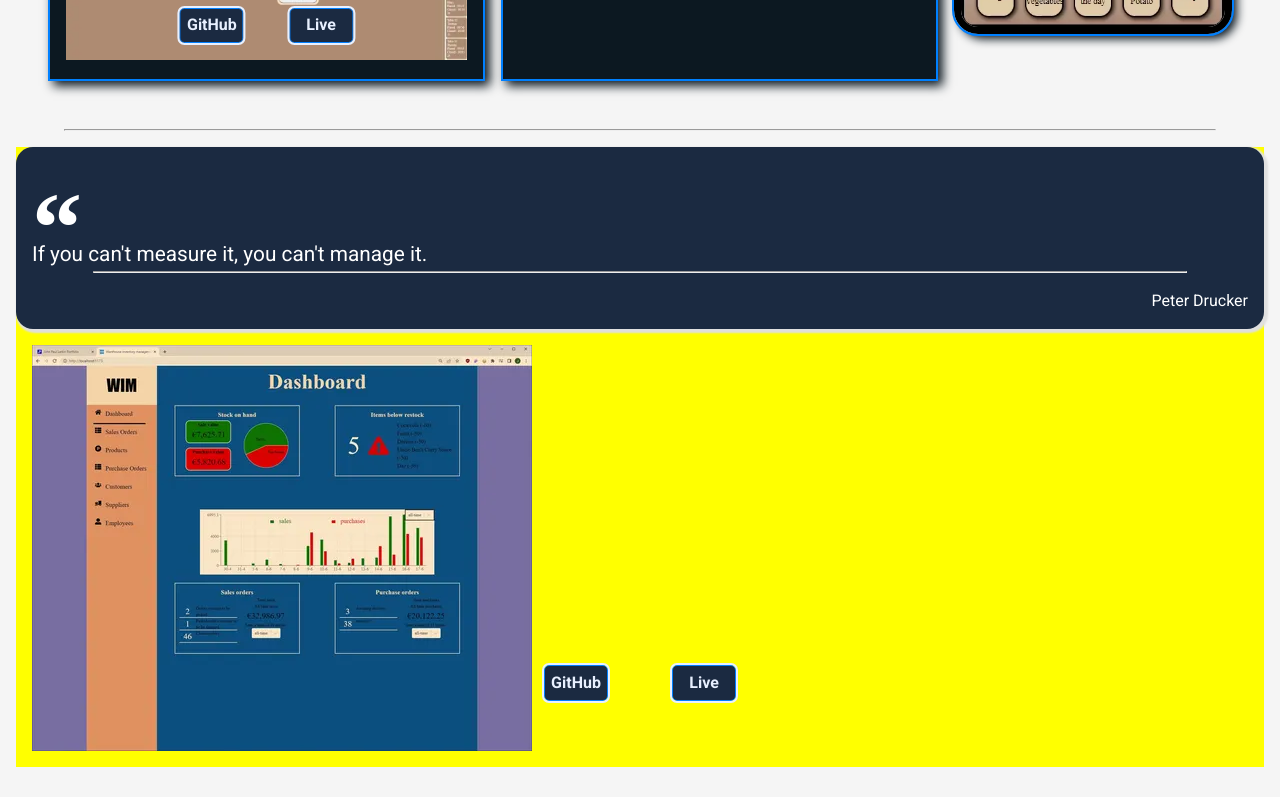
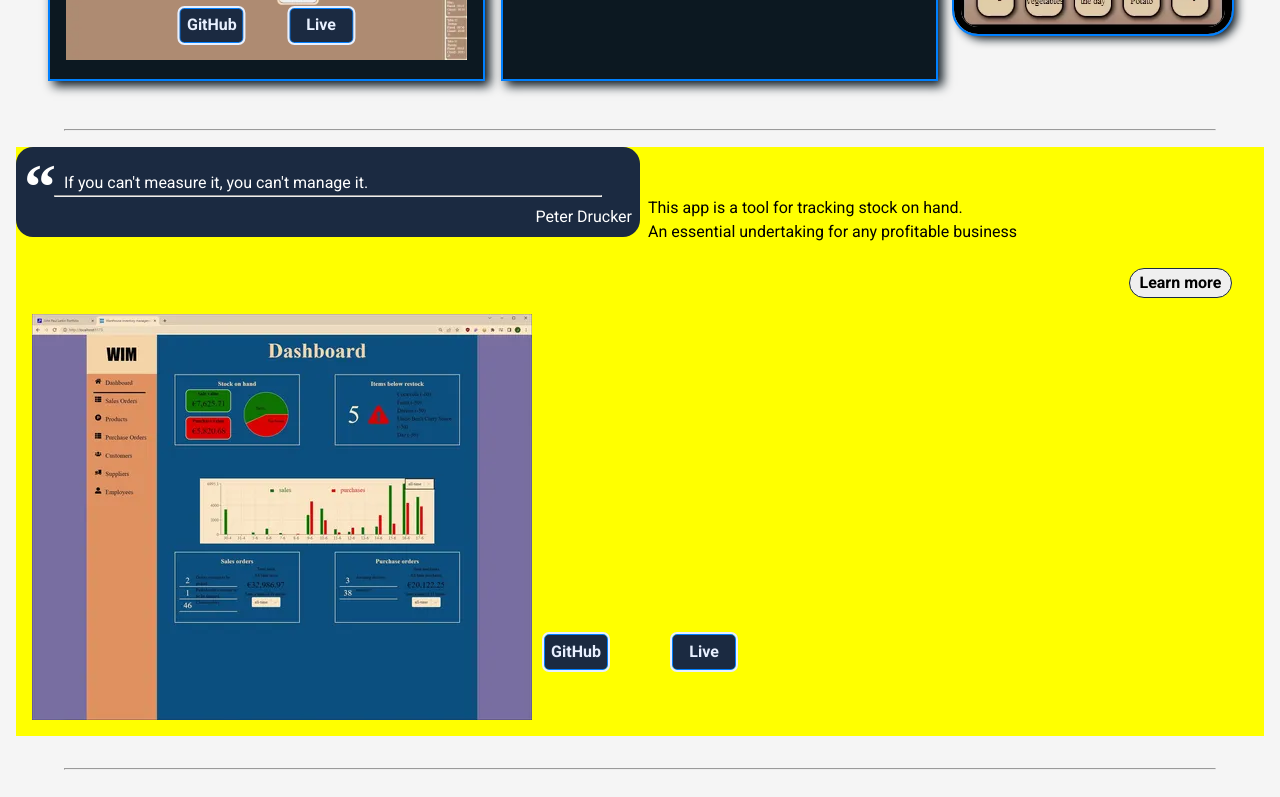
Before and after one commit to Fishamble/portfolioVer3, a React (Vite) app: page / in a window 1280 px wide. Shown: the part 1460-2257 px from the top of the page. Built offline with nearby package versions, Linux system fonts and the light colour scheme; no server answers.

Commit message:
quote in wim component

```diff
--- a/src/components/wim/Wim.tsx
+++ b/src/components/wim/Wim.tsx
@@ -12,7 +12,7 @@ export default function Wim() {
         <p>If you can't measure it, you can't manage it.” Peter Drucker.</p>
       </div> */}
 
-      <div>
+      <div className='quote-wrapper'>
         <blockquote className="quote-box">
           <p className="quotation-mark">“</p>
           <p className="quote-text">If you can't measure it, you can't manage it.</p>
@@ -22,6 +22,15 @@ export default function Wim() {
           </div>
         </blockquote>
       </div>
+      <div className="additional-text">
+        <p>This app is a tool for tracking stock on hand.</p>
+        <p>An essential undertaking for any profitable business</p>
+      </div>
+      <div className="learn-button-wrapper">
+              <motion.button className="learn-button" initial={{ opacity: 0 }} animate={{ opacity: 1, transition: { delay: 1, duration: 2 } }}>
+                Learn more
+              </motion.button>
+            </div>
 
       <div className="project-img-wrapper img-btn-container">
         <img width="500" height="406" src={wim} alt="landing page for the wim project" />
--- a/src/components/wim/wim.css
+++ b/src/components/wim/wim.css
@@ -1,56 +1,59 @@
 .wim .op-description {
   background-color: blanchedalmond;
-  padding-bottom:1rem;
+  padding-bottom: 1rem;
   /* height: 50%; */
 }
 
 
 
-
-blockquote {
-  border-left:none
+.quote-box {
+  overflow: hidden;
+  border-radius: 17px;
+  background-color: var(--clr-backGround2);
+  color: var(--clr-text);
+  /* box-shadow: 2px 2px 2px 2px #e0e0e0; */
+  /* width:50% */
 }
 
-.quote-badge{
-  background-color: rgba(0, 0, 0, 0.2);
+.quotation-mark {
+  margin-top: -1rem;
+  font-weight: bold;
+  font-size: 4rem;
+  color: white;
+  font-family: "Times New Roman", Georgia, Serif;
 }
 
-.quote-box{
+.additional-text {
 
-  overflow: hidden;
-  /* margin-top: -50px; */
-  /* padding-top: -100px; */
-  border-radius: 17px;
-  /* font-size: 1rem; */
-  background-color: var(--clr-backGround2);
-  /* margin-top: 25px; */
-  color:var(--clr-text);
-  /* width: 325px; */
-  box-shadow: 2px 2px 2px 2px #E0E0E0;
-
-}
-
-.quotation-mark{
-
-  margin-top: -10px;
-  font-weight: bold;
-  font-size:100px;
-  color:white;
-  font-family: "Times New Roman", Georgia, Serif;
-
+  width:50%;
+  display: inline-block;
+  padding:.5rem;
+  /* margin-top: 3rem; */
 }
 
 .quote-box {
-  padding: 1rem;
+
+  padding: .5rem;
 }
 
-.quote-text{
+.quote-wrapper {
+  display: inline-block;
+  width:50%;
+}
 
-  font-size: 1.3rem;
+
+.quote-text {
+  font-size: 1rem;
   margin-top: -4rem;
+  margin-left: 2.5rem;
 }
 
 .peter-name {
-  padding-top:1rem;
+  padding-top: .5rem;
   text-align: end;
 }
+
+
+.overlay {
+  display: none!important;
+}
```
